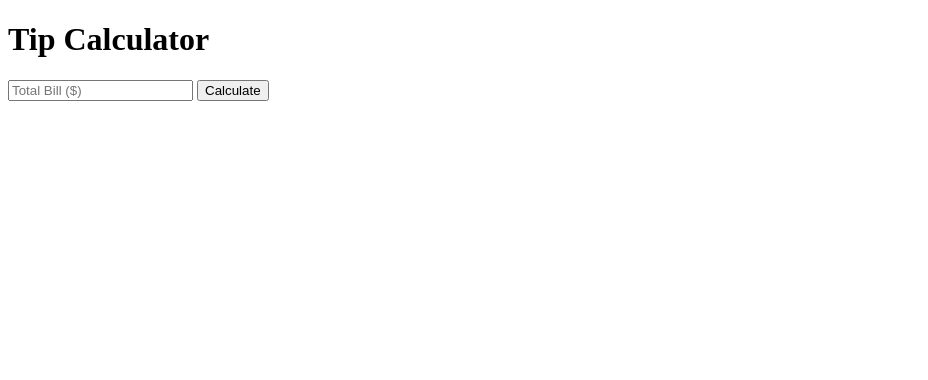
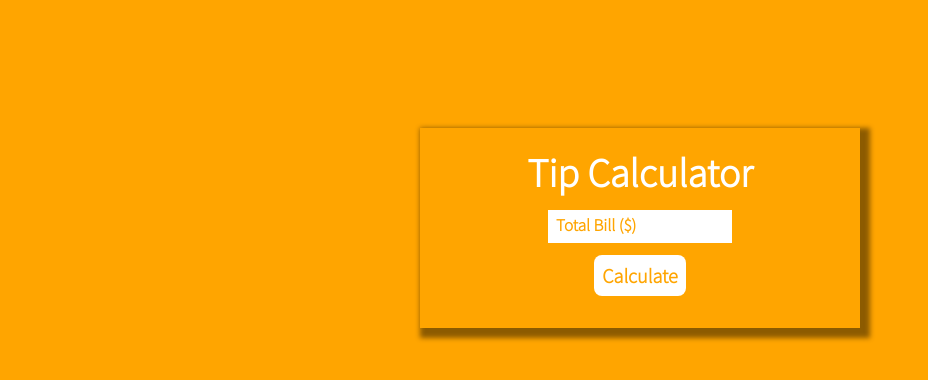
Before and after one commit to pevalentim/tip-calculator, a plain HTML site: page index.html in a window 1280 px wide. Shown: the whole page, without its empty margins (0-928 px from the left). Drawn offline with Linux system fonts and the light colour scheme.

Commit message:
edit css

```diff
--- a/index.html
+++ b/index.html
@@ -8,7 +8,7 @@
 <body>
 <div class="container">
     <h1>Tip Calculator</h1>
-    <input type="number" placeholder="Total Bill ($)">
+    <input min="1" type="number" placeholder="Total Bill ($)">
     <button>Calculate</button>
 </div>
 </body>
--- a/style.css
+++ b/style.css
@@ -1,3 +1,49 @@
+@import url('https://fonts.googleapis.com/css2?family=Source+Sans+Pro:ital,wght@0,300;1,600&display=swap');
+*{
+    color: white;
+    font-family: 'Source Sans Pro', sans-serif;
+    margin: 0;
+    padding: 0;
+}
+
+body{
+    background-color:orange;
+}
+
 .container{
+    width: 400px;
     margin: auto;
+    text-align: center;
+    margin-top: 10%;
+    padding: 20px;
+    box-shadow: 5px 5px 5px 5px rgba(0, 0, 0, 0.452);
 }
+
+h1{
+    font-size: 40px;
+}
+
+input, button{
+    padding: 8px;
+    border: none;
+    color: orange;
+}
+
+::placeholder{
+    color: orange;
+    font-size: 17px;
+    font-weight: 600;
+}
+
+button{
+    display: block;
+    margin: auto;
+    background-color: white;
+    border-radius: 8px;
+    font-weight: bold;
+    font-size: 20px;
+}
+
+input, button, h1{
+    margin-bottom: 12px;
+}
```
